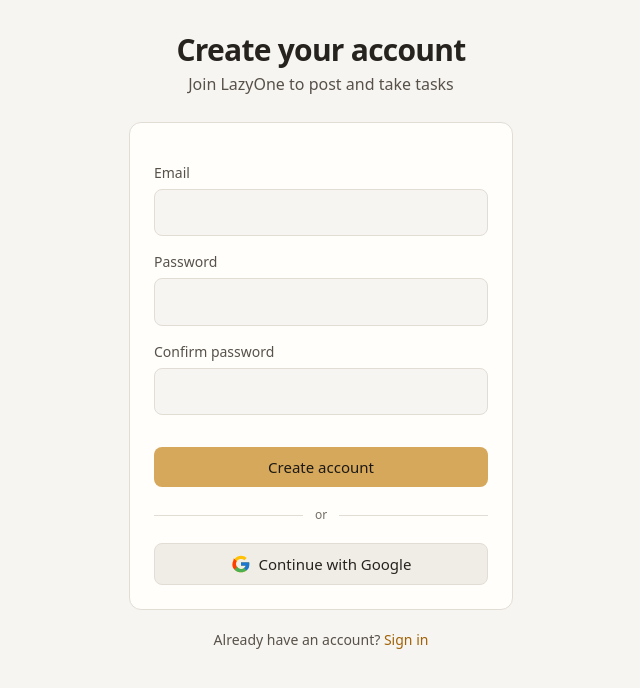
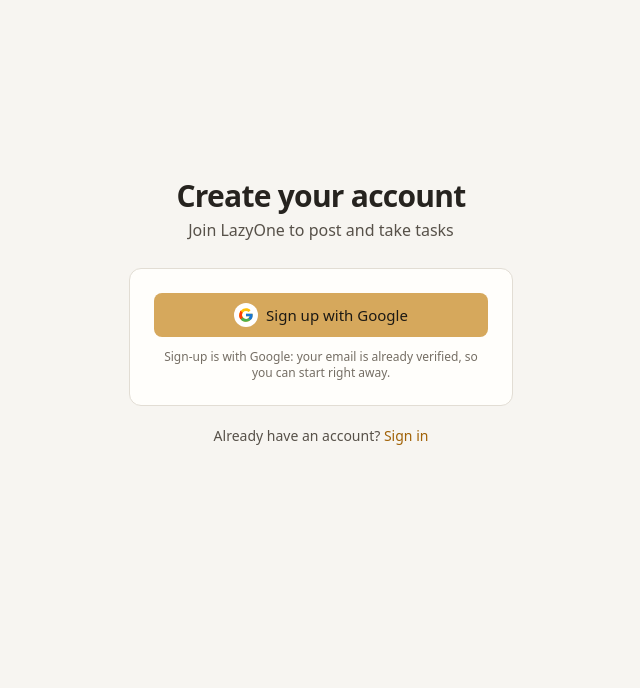
Before and after one commit to adarshxsh/LazyOne, a Django app: page /accounts/signup/ in a window 1280 px wide. Shown: the part 57-745 px from the top of the page, without its empty margins (319-959 px from the left). Run offline with Django 5.2, Linux system fonts and the light colour scheme; tables that the repository leaves empty hold one stand-in row (values such as "Sample post"); some libraries are stand-ins or nearby versions.

Commit message:
auth: Google-first sign-in; email sign-up only when mail is configured
Google accounts are verified by default (no confirmation email) and connect to an
existing account with the same email. Email + password sign-up is shown only when
EMAIL_HOST is set (or EMAIL_SIGNUP_ENABLED=True); otherwise the sign-up page offers
Google only, so nobody waits for a verification email that is never sent.

```diff
--- /dev/null
+++ b/basic/adapters.py
@@ -0,0 +1,22 @@
+"""
+Sign-in policy (docs/Development/SECURITY.md):
+- Google is the main way in. Google has already verified the email, so those accounts
+  are verified by default and never need a confirmation email.
+- Email + password sign-up is only open when the site can actually send verification
+  emails (settings.EMAIL_SIGNUP_ENABLED); otherwise new users are sent to Google.
+  Existing email accounts can still log in.
+"""
+from allauth.account.adapter import DefaultAccountAdapter
+from allauth.socialaccount.adapter import DefaultSocialAccountAdapter
+from django.conf import settings
+
+
+class AccountAdapter(DefaultAccountAdapter):
+    def is_open_for_signup(self, request):
+        return settings.EMAIL_SIGNUP_ENABLED
+
+
+class SocialAccountAdapter(DefaultSocialAccountAdapter):
+    def is_open_for_signup(self, request, sociallogin):
+        # Allauth would otherwise inherit the email setting above and block Google sign-ups too.
+        return True
--- a/basic/context_processors.py
+++ b/basic/context_processors.py
@@ -21,3 +21,8 @@
         count = request.user.notifications.filter(is_read=False).count()
         return {'unread_notifications_count': count}
     return {'unread_notifications_count': 0}
+
+
+def auth_options(request):
+    """Whether email + password sign-up is offered (Google is always offered)."""
+    return {'email_signup_enabled': settings.EMAIL_SIGNUP_ENABLED}
--- a/basic/templates/account/signup.html
+++ b/basic/templates/account/signup.html
@@ -1,18 +1,21 @@
 {% extends 'base.html' %}
-{% load socialaccount %}
 
-{% block title %}Login or Sign Up{% endblock %}
+{% block title %}Create account{% endblock %}
 
 {% block content %}
-<div class="flex min-h-[70vh] items-center justify-center">
-    <div class="w-full max-w-sm">
+<div class="page-auth">
     <div class="mb-6 text-center">
         <h1 class="page-title">Create your account</h1>
-            <p class="mt-1 text-ink-muted">Join LazyOne to post and take tasks</p>
+        <p class="page-sub">Join LazyOne to post and take tasks</p>
     </div>
 
     <div class="card p-6">
-            <form method="POST" action="{% url 'account_signup' %}" class="space-y-4">
+        {% include 'partials/google_button.html' with label="Sign up with Google" %}
+        <p class="mt-3 text-center text-xs text-ink-subtle">Your Google email is already verified, so you can start right away.</p>
+
+        <details class="mt-5 border-t border-line pt-4" {% if form.errors %}open{% endif %}>
+            <summary class="cursor-pointer select-none text-center text-sm text-ink-muted">Sign up with email instead</summary>
+            <form method="POST" action="{% url 'account_signup' %}" class="mt-4 space-y-4">
                 {% csrf_token %}
                 <div>
                     <label for="email" class="label">Email</label>
@@ -35,27 +38,16 @@
                     {% endif %}
                 </div>
 
-                <button type="submit" id="signup-button" class="btn btn-primary btn-lg w-full">
-                    <span class="button-text">Create account</span>
+                <p class="text-xs text-ink-subtle">We'll email you a link to verify your address before you can sign in.</p>
+                <button type="submit" id="signup-button" class="btn btn-secondary w-full">
+                    <span class="button-text">Create account with email</span>
                 </button>
             </form>
-
-            <div class="my-5 flex items-center gap-3 text-xs text-ink-subtle">
-                <span class="h-px flex-1 bg-line"></span>or<span class="h-px flex-1 bg-line"></span>
-            </div>
-
-            <form action="{% provider_login_url 'google' process='login' %}" method="post">
-                {% csrf_token %}
-                <button type="submit" id="google-signin-button" class="btn btn-secondary btn-lg w-full">
-                    <svg class="h-5 w-5" xmlns="http://www.w3.org/2000/svg" viewBox="0 0 48 48" aria-hidden="true"><path fill="#FFC107" d="M43.611 20.083H42V20H24v8h11.303c-1.649 4.657-6.08 8-11.303 8c-6.627 0-12-5.373-12-12s5.373-12 12-12c3.059 0 5.842 1.154 7.961 3.039l5.657-5.657C34.046 6.053 29.268 4 24 4C12.955 4 4 12.955 4 24s8.955 20 20 20s20-8.955 20-20c0-1.341-.138-2.65-.389-3.917z"/><path fill="#FF3D00" d="M6.306 14.691c-1.946 3.44-3.006 7.38-3.006 11.584C3.3 31.548 6.221 36.333 10.608 39.12l5.657-5.657C14.07 31.323 12 28.058 12 24c0-2.682.688-5.182 1.86-7.309l-7.554-6.001z"/><path fill="#4CAF50" d="M24 44c5.166 0 9.86-1.977 13.409-5.192l-5.657-5.657C30.07 35.323 27.318 36 24 36c-4.058 0-7.323-2.07-9.392-5.12l-5.657 5.657C8.667 40.023 15.849 44 24 44z"/><path fill="#1976D2" d="M43.611 20.083H24v8h11.303c-.792 2.237-2.231 4.16-4.087 5.571l5.657 5.657C42.488 36.463 44 31.283 44 24c0-1.341-.138-2.65-.389-3.917z"/></svg>
-                    Continue with Google
-                </button>
-            </form>
+        </details>
     </div>
 
     <p class="mt-5 text-center text-sm text-ink-muted">
         Already have an account? <a href="{% url 'account_login' %}" id="signin-button" class="link"><span class="button-text">Sign in</span></a>
     </p>
 </div>
-</div>
 {% endblock %}
--- /dev/null
+++ b/basic/templates/account/signup_closed.html
@@ -0,0 +1,21 @@
+{% extends 'base.html' %}
+
+{% block title %}Create account{% endblock %}
+
+{% block content %}
+<div class="page-auth">
+    <div class="mb-6 text-center">
+        <h1 class="page-title">Create your account</h1>
+        <p class="page-sub">Join LazyOne to post and take tasks</p>
+    </div>
+
+    <div class="card p-6">
+        {% include 'partials/google_button.html' with label="Sign up with Google" %}
+        <p class="mt-3 text-center text-xs text-ink-subtle">Sign-up is with Google: your email is already verified, so you can start right away.</p>
+    </div>
+
+    <p class="mt-5 text-center text-sm text-ink-muted">
+        Already have an account? <a href="{% url 'account_login' %}" class="link">Sign in</a>
+    </p>
+</div>
+{% endblock %}
--- /dev/null
+++ b/basic/templates/partials/google_button.html
@@ -0,0 +1,9 @@
+{% load socialaccount %}
+{# Primary sign-in. Google verifies the email, so these accounts need no confirmation email. #}
+<form action="{% provider_login_url 'google' process='login' %}" method="post">
+    {% csrf_token %}
+    <button type="submit" id="google-signin-button" class="btn btn-primary btn-lg w-full">
+        <span class="inline-flex h-6 w-6 items-center justify-center rounded-full bg-white"><svg class="h-4 w-4" xmlns="http://www.w3.org/2000/svg" viewBox="0 0 48 48" aria-hidden="true"><path fill="#FFC107" d="M43.611 20.083H42V20H24v8h11.303c-1.649 4.657-6.08 8-11.303 8c-6.627 0-12-5.373-12-12s5.373-12 12-12c3.059 0 5.842 1.154 7.961 3.039l5.657-5.657C34.046 6.053 29.268 4 24 4C12.955 4 4 12.955 4 24s8.955 20 20 20s20-8.955 20-20c0-1.341-.138-2.65-.389-3.917z"/><path fill="#FF3D00" d="M6.306 14.691c-1.946 3.44-3.006 7.38-3.006 11.584C3.3 31.548 6.221 36.333 10.608 39.12l5.657-5.657C14.07 31.323 12 28.058 12 24c0-2.682.688-5.182 1.86-7.309l-7.554-6.001z"/><path fill="#4CAF50" d="M24 44c5.166 0 9.86-1.977 13.409-5.192l-5.657-5.657C30.07 35.323 27.318 36 24 36c-4.058 0-7.323-2.07-9.392-5.12l-5.657 5.657C8.667 40.023 15.849 44 24 44z"/><path fill="#1976D2" d="M43.611 20.083H24v8h11.303c-.792 2.237-2.231 4.16-4.087 5.571l5.657 5.657C42.488 36.463 44 31.283 44 24c0-1.341-.138-2.65-.389-3.917z"/></svg></span>
+        {{ label|default:"Continue with Google" }}
+    </button>
+</form>
```
Also changed, not shown: LazyOne/settings.py (+15 -2 lines), basic/templates/account/login.html (+13 -22 lines), basic/tests/test_security.py (+25 -0 lines), docs/Development/SECURITY.md (+1 -0 lines), docs/Ideation/DEPLOYMENT.md (+1 -1 lines), 1 other file. Lines whose indentation alone changed are shown as unchanged.
